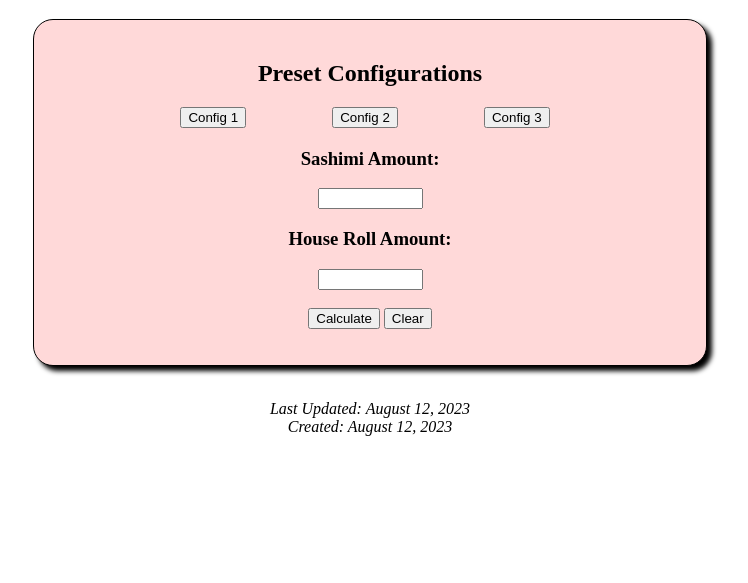
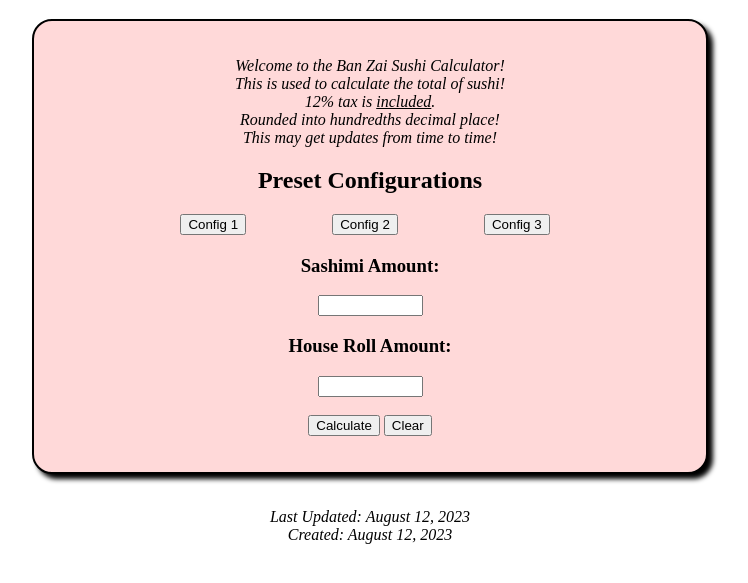
Before and after one commit to William-BC-CA/bz-calc, a plain HTML site: page index.html in a window 1280 px wide. Shown: the part 61-644 px from the top of the page, without its empty margins (270-1018 px from the left). Drawn offline with Linux system fonts and the light colour scheme.

Commit message:
added description, increased border size

```diff
--- a/index.html
+++ b/index.html
@@ -21,6 +21,7 @@
             <h1>BZ Calculator</h1>
         </header>
         <main class = "container">
+            <p><i>Welcome to the Ban Zai Sushi Calculator!<br>This is used to calculate the total of sushi!<br>12% tax is <u>included</u>.<br>Rounded into hundredths decimal place!<br>This may get updates from time to time!</i></p>
             <h2>Preset Configurations</h2>
             <div class = "configurations">
                 <div class = "config-item"><button onclick = "config1()">Config 1</button></div>
--- a/styles.css
+++ b/styles.css
@@ -6,7 +6,7 @@
     background-color: rgb(255, 217, 217);
     max-width: 50%;
     margin: auto;
-    border: 1px solid black;
+    border: 2px solid black;
     border-radius: 20px;
     padding: 20px;
     box-shadow: 5px 5px 5px black;
```
